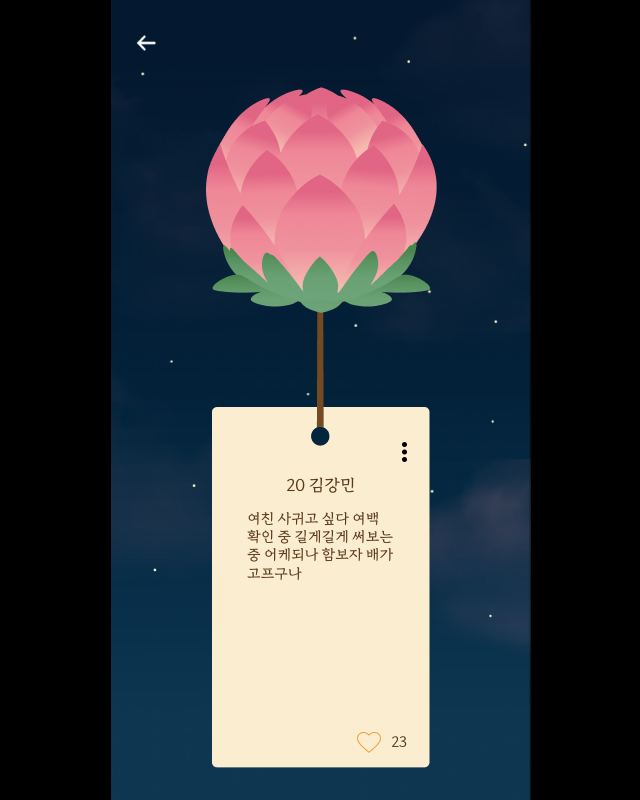
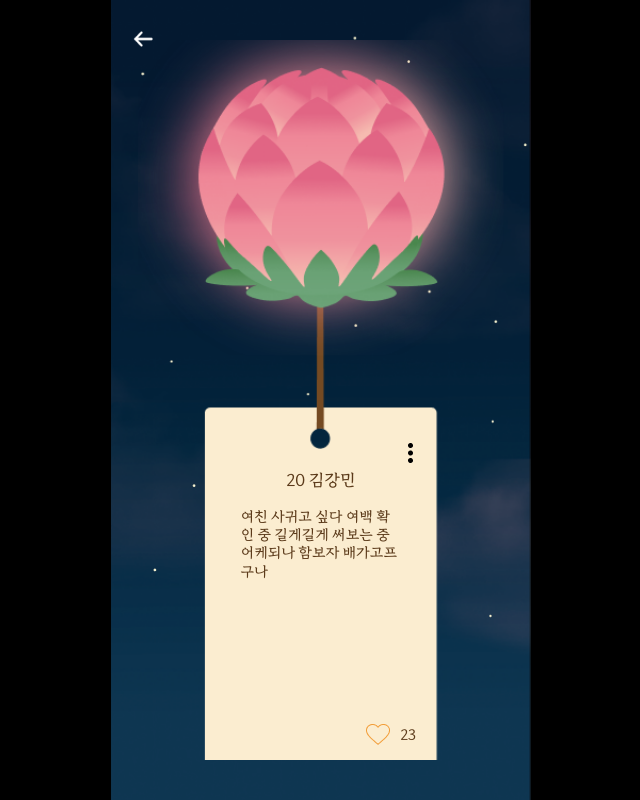
Before and after one commit to irumi-dgu/irumi-forntend, a React (Vite) app: page /irumiView in a window 1280 px wide. Shown: the whole page, without its empty margins (319-959 px from the left). Built offline with nearby package versions, Linux system fonts and the light colour scheme.

Commit message:
:lipstick: Feat: 연등 디테일 크기..수정

```diff
--- a/src/components/irumiView/DetailLantern.jsx
+++ b/src/components/irumiView/DetailLantern.jsx
@@ -86,12 +86,15 @@ function DetailLantern() {
         }
         return "/detail_1_yes.png";
     }
+    console.log(getImageUrl());
+    const backgroundIamge = getImageUrl();
 
     return (
         <>
             {data.map((item) => (
-                <S.DetailLanternWrapper key={item.id} >
-                    <img src={getImageUrl(item.lanternColor, item.twinkle)} />
+                <S.DetailLanternWrapper key={item.id} imageUrl={backgroundIamge} >
+                    <S.LanternBox>
+                        {/* <S.DetailLanternImg src={getImageUrl(item.lanternColor, item.twinkle)} /> */}
                         <S.TitleSec>{item.nickname}</S.TitleSec>
                         <S.ContentSec>{item.content}</S.ContentSec>
                         <S.MoreSec
@@ -102,6 +105,7 @@ function DetailLantern() {
                             <img src="/detail_like.png" />
                             <p>{item.likes}</p>
                         </S.LikeBtn>
+                    </S.LanternBox>
                 </S.DetailLanternWrapper>
             ))}
 
--- a/src/components/irumiView/style.jsx
+++ b/src/components/irumiView/style.jsx
@@ -2,41 +2,76 @@ import { styled } from "styled-components";
 
 // DetailLantern.jsx
 export const DetailLanternWrapper = styled.div`
+    width: 87%;
+
     position: relative;
     display: flex;
     flex-direction: column;
     justify-content: center;
     align-items: center;
+
+    margin: 40px 0;
+
+    background-image: url(${(props) => props.imageUrl});
+    background-size: cover;
+    background-position: center;
+`
+export const LanternBox = styled.div`
+    /* width: 63%; */
+    /* height: auto; */
+
+    width: 100%;
+    /* height: 700px; */
+    height: 45rem;
+
+    display: flex;
+    justify-content: center;
+`
+export const DetailLanternImg = styled.img`
+    /* width: 344px; */
+    /* height: 735.32px; */
+    max-width: 82%;
+    height: auto;
 `
 export const TitleSec = styled.div`
     position: absolute;
-    top: 445px;
-    width: 344px;
-    padding: 0 63.26px;
+    top: 60%;
+    /* top: 445px; */
+    /* width: 344px; */
+    width: 44%;
+    /* padding: 0 63.26px; */
     color: #5B3A1A;
     font-size: 16px;
     font-weight: 400;
     display: flex;
     justify-content: center;
+    align-items: center;
+
+    /* border: 1px solid orange; */
 `
 export const ContentSec = styled(TitleSec)`
-    top: 478px;
+    top: 65%;
+    /* top: 478px; */
     font-size: 14px;
-    padding: 0 98px;
+    /* padding: 0 98px; */
     line-height: 130%;
 `
 export const MoreSec = styled.img`
     position: absolute;
-    top: 410px;
-    right: 76px;
+    /* top: 410px; */
+    top: 56%;
+    /* right: 76px; */
+    right: 22%;
     width: 25px;
     height: 20px;
     padding: 0 10px;
 `
 export const LikeBtn = styled.div`
     position: absolute;
-    bottom: 15.32px;
-    right: 86px;
+    /* bottom: 15.32px; */
+    top: 95%;
+    /* right: 86px; */
+    right: 24%;
     width: 50px;
     height: 21px;
     display: flex;
@@ -81,7 +116,7 @@ export const DeleteBtn = styled.div`
     display: flex;
     justify-content: center;
     align-items: center;
-    font-size: 1.6rem;
+    font-size: 16px;
     font-weight: 400;
     line-height: 26px; /* 162.5% */
 `
@@ -90,7 +125,7 @@ export const MoreTitle = styled(DeleteBtn)`
     border-top-right-radius: 15px;
     border-top-left-radius: 15px;
     color: #3D4353;
-    font-size: 1.2rem;
+    font-size: 12px;
 `
 export const ReportBtn = styled(DeleteBtn)`
     height: 58px;
@@ -102,7 +137,7 @@ export const XBtn = styled(MoreBtnBox)`
     height: 59px;
     background-color: #FFF;
     color: #C31010;
-    font-size: 1.6rem;
+    font-size: 16px;
     font-weight: 400;
     display: flex;
     justify-content: center;
@@ -130,7 +165,7 @@ export const Question = styled(DeleteBox)`
     border-bottom-right-radius: 0;
     border-bottom: 0.5px solid #3D4353;
     color: #000;
-    font-size: 1.6rem;
+    font-size: 16px;
     font-weight: 400;
     display: flex;
     justify-content: center;
@@ -152,7 +187,7 @@ export const NoBtn = styled(DeleteBox)`
     justify-content: center;
     align-items: center;
     color: #000;
-    font-size: 1.6rem;
+    font-size: 16px;
     font-weight: 400;
     border-right: 0.5px solid #3D4353;
     border-left: 0;
@@ -180,7 +215,7 @@ export const PwInputBox = styled(Question)`
     p {
         padding-left: 8px;
         color: #000;
-        font-size: 1.6rem;
+        font-size: 16px;
         font-weight: 400;
     }
     input {
@@ -191,7 +226,7 @@ export const PwInputBox = styled(Question)`
         border-radius: 5px;
         outline: none;
         padding: 0 10px;
-        font-size: 2rem;
+        font-size: 20px;
     }
 `
 
@@ -203,7 +238,7 @@ export const AlertBox = styled(DeleteBox)`
     width: 282px;
     height: 64px;
     color: #000;
-    font-size: 1.6rem;
+    font-size: 16px;
     font-weight: 400;
     display: flex;
     justify-content: center;
@@ -225,7 +260,7 @@ export const ReportTitle = styled.div`
     height: 130px;
     padding: 44px;
     color: #000;
-    font-size: 2rem;
+    font-size: 20px;
     font-weight: 400;
     line-height: 116.523%;
     display: flex;
@@ -240,18 +275,18 @@ export const CheckBox = styled.div`
     flex-direction: row;
     align-items: center;
     input {
-    width: 28px;
-    height: 28px;
-    border-radius: 5px;
-    background-color: #D9D9D9;
-    margin-right: 14px;
+        width: 28px;
+        height: 28px;
+        border-radius: 5px;
+        background-color: #D9D9D9;
+        margin-right: 14px;
     }
     input:checked {
         background-image: url("/checked.png");
     }
     p {
         color: #000;
-        font-size: 1.6rem;
+        font-size: 16px;
         font-weight: 400;
     }
 `
@@ -263,7 +298,7 @@ export const Explain = styled.div`
     justify-content: center;
     color: #000;
     text-align: center;
-    font-size: 1.4rem;
+    font-size: 14px;
     font-weight: 400;
     line-height: 18px; /* 128.571% */
 `
@@ -295,7 +330,7 @@ export const ReportAlertBox = styled(DeleteBox)`
     width: 282px;
     height: 64px;
     color: #000;
-    font-size: 1.6rem;
+    font-size: 16px;
     font-weight: 400;
     display: flex;
     justify-content: center;
--- a/src/pages/irumiView/Irumi.jsx
+++ b/src/pages/irumiView/Irumi.jsx
@@ -7,8 +7,10 @@ import BackBtn from "../../components/common/backBtn/BackBtn";
 function IrumiView() {
   return (
     <S.IrumiViewWrapper>
-      <S.BackBtnBox to="/lanterns">
-        <BackBtn />
+      <S.BackBtnBox>
+        <Link to="/lanterns">
+          <BackBtn />
+        </Link>
       </S.BackBtnBox>
       <DetailLantern />
     </S.IrumiViewWrapper>
--- a/src/pages/irumiView/style.jsx
+++ b/src/pages/irumiView/style.jsx
@@ -4,7 +4,8 @@ import { styled } from "styled-components";
 export const IrumiViewWrapper = styled.div`
   flex-grow: 1;
   width: 100%;
-  max-width: 420px;
+  height: 100%;
+  /* max-width: 420px; */
   display: flex;
   flex-direction: column;
   justify-content: center;
@@ -15,13 +16,15 @@ export const IrumiViewWrapper = styled.div`
   background-position: center;
 `;
 
-export const BackBtnBox = styled(Link)`
+export const BackBtnBox = styled.div`
   width: 100%;
   max-width: 420px;
-  padding-left: 23px;
-  margin-top: 31px;
+  height: 38px;
+  margin-top: 20px;
   margin-bottom: 3px;
   display: flex;
+  align-items: center;
   position: absolute;
   top: 0;
+  padding: 0px 20px;
 `;
```
Lines whose indentation alone changed are shown as unchanged.
